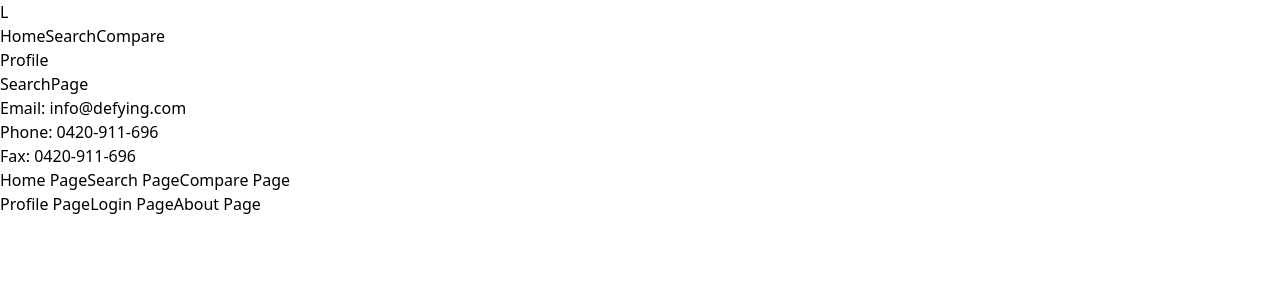
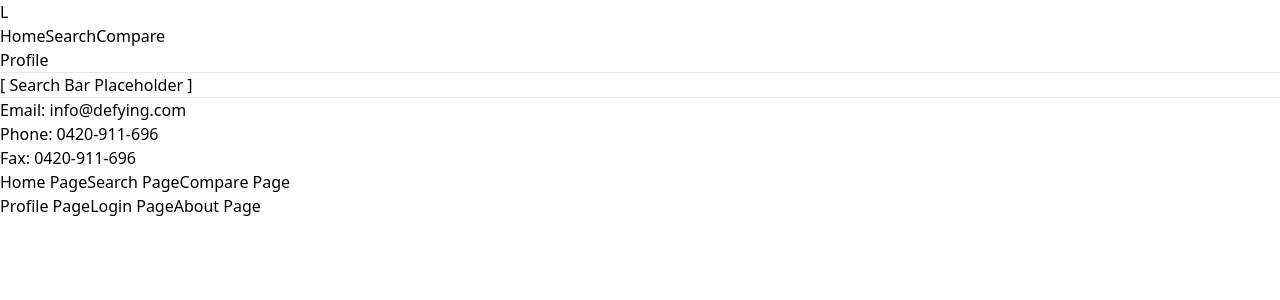
Before and after one commit to duckhess/Provision-IT---IT-Project-Group-14, a React (Vite) app in the folder Front-end/It-Project-Group-14-Front-End/: page /search in a window 1280 px wide. Shown: the top 300 px of the page. Built offline with nearby package versions, Linux system fonts and the light colour scheme.

Commit message:
Impemented: Search page
fixed the issue with the width sizing, now it is easier to give all pages and components the same margins

```diff
--- a/Front-end/It-Project-Group-14-Front-End/src/App.tsx
+++ b/Front-end/It-Project-Group-14-Front-End/src/App.tsx
@@ -13,7 +13,8 @@ function App() {
       <div className="bg-[#f7f7f7] flex flex-col">
         <NavBar />
 
-        <main className="min-h-screen max-w-6xl mx-auto mt-6 -4">
+        <main className="min-h-screen w-full mx-auto mt-6 px-4">
+
           <Routes>
             <Route path="/" element={<HomePage />} />
             <Route path="/search" element={<SearchPage />} />
--- a/Front-end/It-Project-Group-14-Front-End/src/components/NavBar.tsx
+++ b/Front-end/It-Project-Group-14-Front-End/src/components/NavBar.tsx
@@ -3,8 +3,8 @@ import { Link, NavLink } from "react-router-dom";
 
 const Navbar: React.FC = () => {
   return (
-    <nav className="w-full bg-[#f7f7f7] py-3 fixed top-0 left-0 z-50">
-      <div className="w-full max-w-7xl mx-auto bg-[#f7f7f7] rounded-md flex items-center justify-between gap-4 px-32 py-2">
+    <nav className="w-full bg-[#f7f7f7] py-3 fixed top-0 left-0 z-50 px-20">
+      <div className="w-full max-w-7xl mx-auto bg-[#f7f7f7] rounded-md flex items-center justify-between gap-4 py-2">
 
         {/* Logo (Link) */}
         <Link to="/" aria-label="Home" className="inline-flex items-center ">
--- a/Front-end/It-Project-Group-14-Front-End/src/pages/ComparePage.tsx
+++ b/Front-end/It-Project-Group-14-Front-End/src/pages/ComparePage.tsx
@@ -1,6 +1,6 @@
 import React from 'react'
 
-function ComparePage() {
+const ComparePage = () => {
   return (
     <div>ComparePage</div>
   )
--- a/Front-end/It-Project-Group-14-Front-End/src/pages/HomePage.tsx
+++ b/Front-end/It-Project-Group-14-Front-End/src/pages/HomePage.tsx
@@ -9,7 +9,7 @@ const HomePage: React.FC = () => {
       <section className="items-center">
         <h1 className="text-2xl font-semibold mb-4 text-center">Welcome</h1>
 
-        <div className="w-full bg-gray-200 rounded-md h-10 flex items-center justify-center ">
+        <div className="w-full bg-gray-200 rounded-md h-10 flex items-center justify-center">
           {/* Search bar placeholder - look into making it span the page */}
           <span className="text-gray-500">
             [ Search Bar Placeholder ]
--- a/Front-end/It-Project-Group-14-Front-End/src/pages/SearchPage.tsx
+++ b/Front-end/It-Project-Group-14-Front-End/src/pages/SearchPage.tsx
@@ -1,8 +1,28 @@
 import React from 'react'
 
-function SearchPage() {
+const SearchPage: React.FC = () => {
   return (
-    <div>SearchPage</div>
+    <main className="w-full mx-auto px-20 py-20 space-y-12">
+      {/* search bar */}
+      <section>
+
+        {/* Top line */}
+        <div className='w-full'>
+          <hr className="my-4 border-t border-gray-600"/>
+        </div>
+
+        {/* Search bar */}
+        <div className="w-full bg-gray-200 rounded-md h-10 flex items-center justify-center">
+          <span className="text-gray-500">[ Search Bar Placeholder ]</span>
+        </div>
+
+        {/* Bottom line */}
+        <div className='w-full'>
+          <hr className="my-4 border-t border-gray-600 w-full"/>
+        </div>
+
+      </section>
+    </main>
   )
 }
 
```
